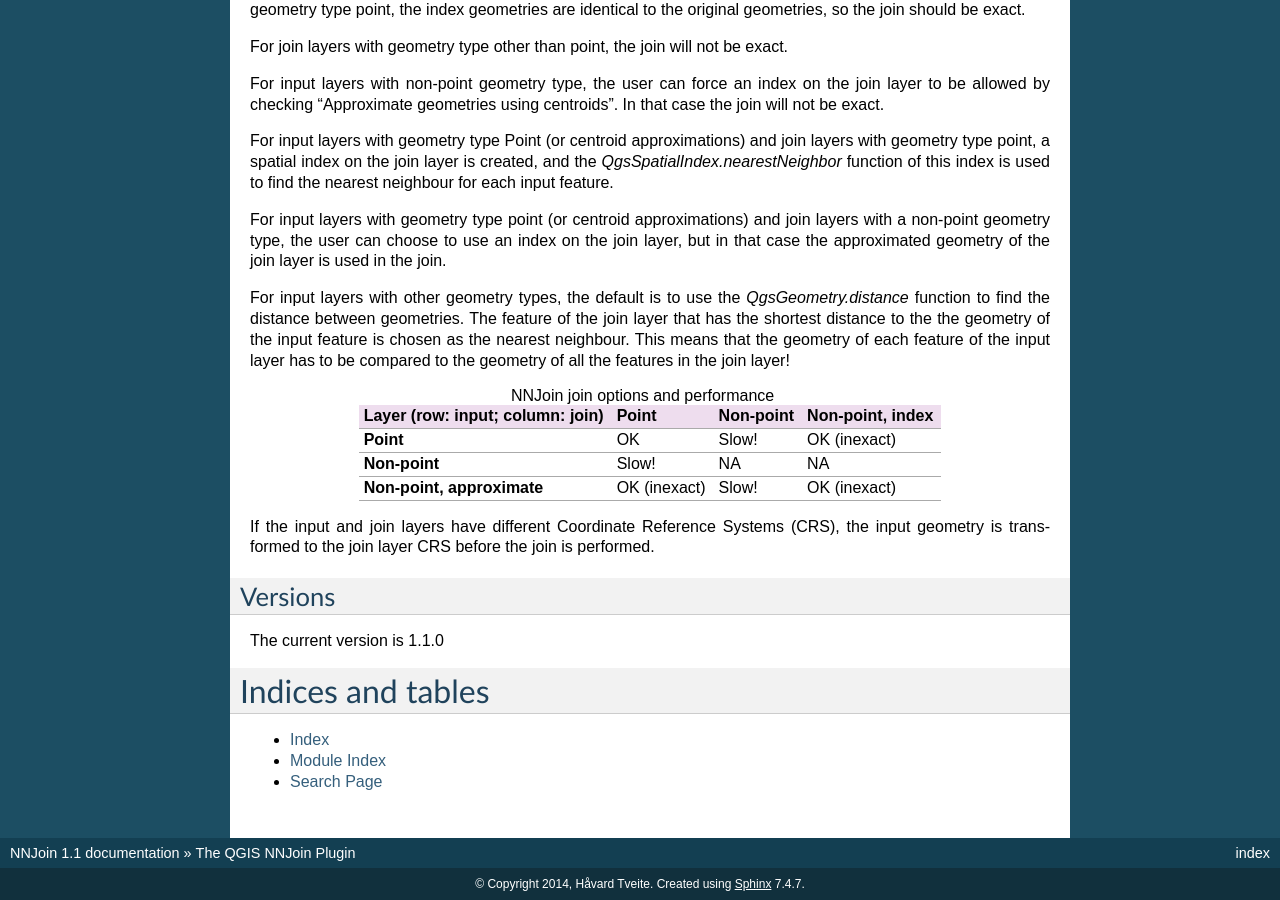
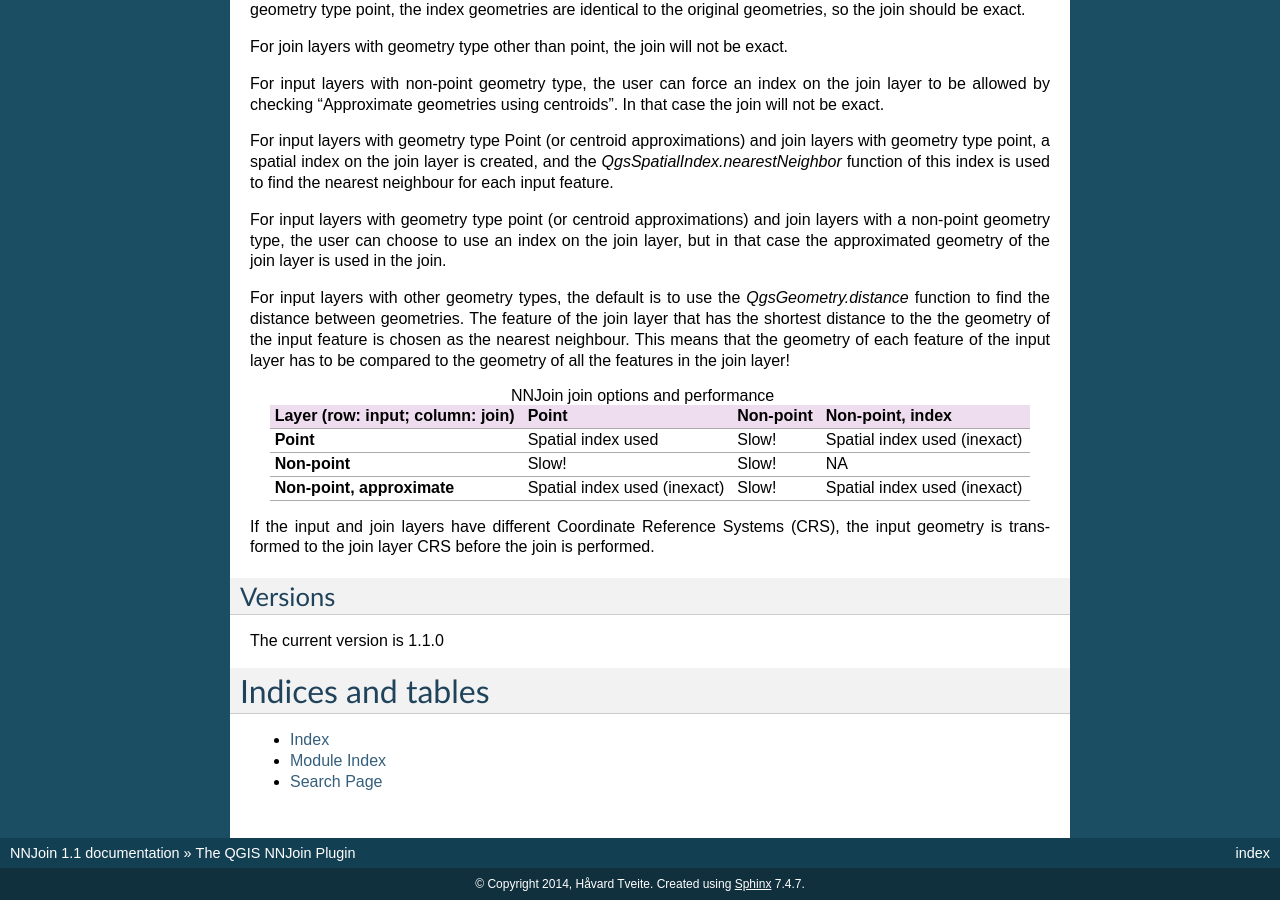
Before and after one commit to havatv/qgisnnjoinplugin, a Sphinx documentation site: the page built from help/source/index.rst, in a window 1280 px wide and 900 px high, scrolled down 1379 px. Built offline with Sphinx 7.4.7, drawn with Linux system fonts in a browser that asks for light colours; formulas are drawn with MathJax 3.

Commit message:
Documentation update

```diff
--- a/help/source/index.rst
+++ b/help/source/index.rst
@@ -137,15 +137,15 @@ layer!
 
 .. table:: NNJoin join options and performance
 
-    +----------------------------------+--------------+-----------+------------------+
-    | Layer (row: input; column: join) | Point        | Non-point | Non-point, index |
-    +==================================+==============+===========+==================+
-    | **Point**                        | OK           | Slow!     | OK (inexact)     |
-    +----------------------------------+--------------+-----------+------------------+
-    | **Non-point**                    | Slow!        | NA        | NA               |
-    +----------------------------------+--------------+-----------+------------------+
-    | **Non-point, approximate**       | OK (inexact) | Slow!     | OK (inexact)     |
-    +----------------------------------+--------------+-----------+------------------+
+    +----------------------------------+------------------------------+-----------+------------------------------+
+    | Layer (row: input; column: join) | Point                        | Non-point | Non-point, index             |
+    +==================================+==============================+===========+==============================+
+    | **Point**                        | Spatial index used           | Slow!     | Spatial index used (inexact) |
+    +----------------------------------+------------------------------+-----------+------------------------------+
+    | **Non-point**                    | Slow!                        | Slow!     | NA                           |
+    +----------------------------------+------------------------------+-----------+------------------------------+
+    | **Non-point, approximate**       | Spatial index used (inexact) | Slow!     | Spatial index used (inexact) |
+    +----------------------------------+------------------------------+-----------+------------------------------+
 
 If the input and join layers have different Coordinate Reference
 Systems (CRS), the input geometry is transformed to the join layer
```
